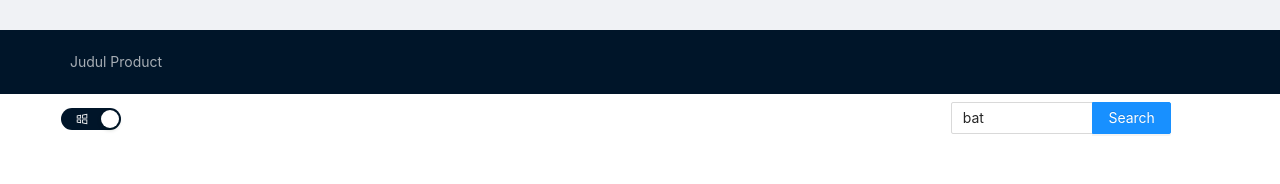
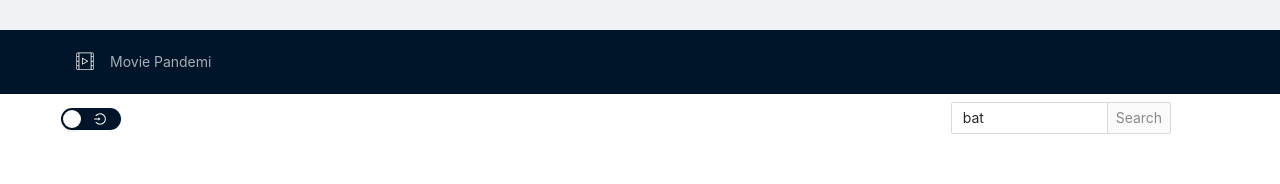
Before and after one commit to kaanan-dev/hactiv8_final, a React (Create React App) app: page /cards in a window 1280 px wide. Shown: the top 184 px of the page. Built offline with nearby package versions, Linux system fonts and the light colour scheme.

Commit message:
bug fixing

```diff
--- a/public/index.html
+++ b/public/index.html
@@ -2,14 +2,14 @@
 <html lang="en">
   <head>
     <meta charset="utf-8" />
-    <link rel="icon" href="%PUBLIC_URL%/favicon.ico" />
+    <link rel="icon" href="%PUBLIC_URL%/logo.png" />
     <meta name="viewport" content="width=device-width, initial-scale=1" />
     <meta name="theme-color" content="#000000" />
     <meta
       name="description"
       content="Web site created using create-react-app"
     />
-    <link rel="apple-touch-icon" href="%PUBLIC_URL%/logo192.png" />
+    <link rel="apple-touch-icon" href="%PUBLIC_URL%/logo.png" />
     <!--
       manifest.json provides metadata used when your web app is installed on a
       user's mobile device or desktop. See https://developers.google.com/web/fundamentals/web-app-manifest/
@@ -24,7 +24,7 @@
       work correctly both with client-side routing and a non-root public URL.
       Learn how to configure a non-root public URL by running `npm run build`.
     -->
-    <title>React App</title>
+    <title>Movie Pandemi</title>
   </head>
   <body>
     <noscript>You need to enable JavaScript to run this app.</noscript>
--- a/src/Components/Header.js
+++ b/src/Components/Header.js
@@ -1,4 +1,5 @@
 import { Layout, Menu } from 'antd';
+import logo from "../Assets/logo.png";
 const { Header } = Layout;
 
 export default function HeaderComponent() {
@@ -8,8 +9,12 @@ export default function HeaderComponent() {
                 <Header>
                     <div className="logo" />
                     <Menu theme="dark" mode="horizontal" title="Product Name"  >
-                        <Menu.Item key="1">Judul Product</Menu.Item>
+                        <Menu.Item key="1" icon={
+                            <img alt={'logo'} src={logo} style={{maxHeight:30}}/>
+                        }
+                        >Movie Pandemi</Menu.Item>
                     </Menu>
+
                 </Header>
             </Layout>
         </>
--- a/src/Components/Movies/Carousel.js
+++ b/src/Components/Movies/Carousel.js
@@ -13,7 +13,7 @@ const MoviesCarousel = ({ state, mode, dispatch }) => {
                 dispatch(MoviesAction.getDetail(state.item[i].imdbID));
             i++;
         }
-    }, [])
+    }, [state, dispatch])
     const paging = (val) => {
         let start = (state.page - 1) * state.size;
         let end = state.page * state.size;
--- a/src/Components/Movies/Search.js
+++ b/src/Components/Movies/Search.js
@@ -1,4 +1,4 @@
-import { Input, Row, Col, Switch } from 'antd';
+import { Input, Row, Col, Switch, Button } from 'antd';
 import { LoginOutlined, WindowsOutlined } from '@ant-design/icons';
 import { connect } from 'react-redux';
 import { MoviesAction } from "../../Redux/Movies/action";
@@ -47,7 +47,7 @@ const SearchComponent = ({ state, mode,dispatch }) => {
                         style={{ width: '70%' }}
                         placeholder="Search"
                         value={state}
-                        enterButton="Search"
+                        enterButton={<Button type={'ghost'} style={{padding:4, width:'5vw'}} >Search</Button>}
                         onChange={setQuery}
                         onSearch={searchMovies}
                     />
--- a/src/Redux/Mode/reducer.js
+++ b/src/Redux/Mode/reducer.js
@@ -1,7 +1,7 @@
 import * as types from '../../Utils/Constants/ActionTypes'
 
 let initState = {
-    mode: true,
+    mode: false,
     id: ''
 }
 ///true : cards
--- a/src/Utils/Error.js
+++ b/src/Utils/Error.js
@@ -8,7 +8,7 @@ export const ErrorAction= {
             description:
               error,
             placement:'bottomRight',
-            duration:2,
+            duration:3,
           });
     }
 }
```
Also changed, not shown: public/logo.png (added), public/manifest.json, src/Assets/logo.png (added).
